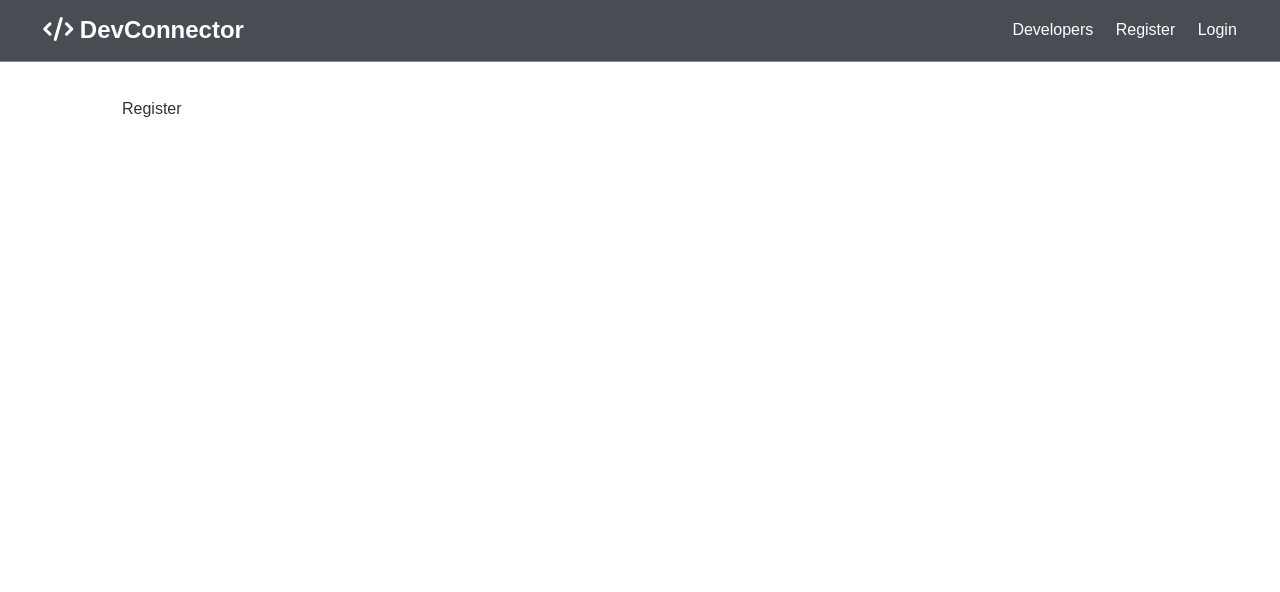
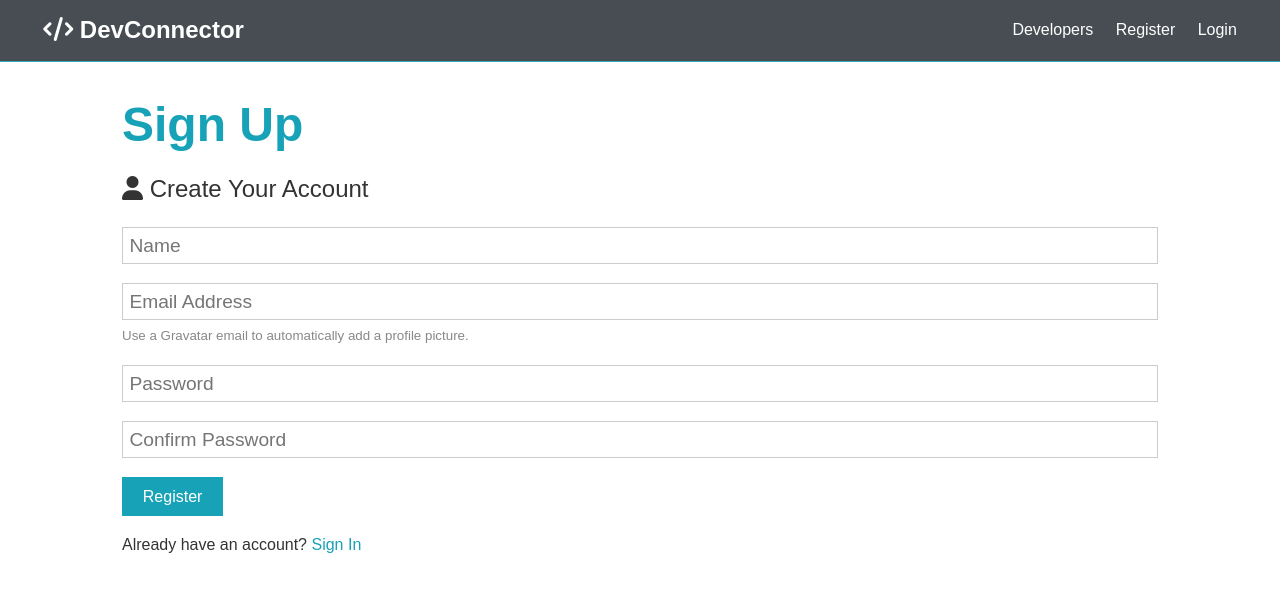
Before and after one commit to jgutschon/DevConnector, a React (Create React App) app in the folder client/: page /register in a window 1280 px wide. Shown: the top 592 px of the page. Built offline with nearby package versions, Linux system fonts and the light colour scheme.

Commit message:
registration page and form (#8)
* add register page form

* useState hook to update form state

* update link to login page

* fix Fragment className warning

* implement form submission

* connect registration form to backend

```diff
--- a/client/src/App.js
+++ b/client/src/App.js
@@ -9,7 +9,8 @@ import Register from './components/auth/Register';
 const App = () => {
   return (
     <Router>
-      <Fragment className="App">
+      <Fragment>
+        <div className="App">
           <Navbar />
           <Route exact path="/" component={Landing} />
           <section className="container">
@@ -18,6 +19,7 @@ const App = () => {
               <Route exact path="/login" component={Login} />
             </Switch>
           </section>
+        </div>
       </Fragment>
     </Router>
   );
--- a/client/src/components/auth/Register.js
+++ b/client/src/components/auth/Register.js
@@ -1,7 +1,107 @@
-import React, { Fragment } from 'react';
+import React, { Fragment, useState } from 'react';
+import { Link } from 'react-router-dom';
+import axios from 'axios';
 
 const Register = () => {
-  return <Fragment>Register</Fragment>;
+  const [formData, setFormData] = useState({
+    name: '',
+    email: '',
+    password: '',
+    password2: '',
+  });
+
+  const { name, email, password, password2 } = formData;
+
+  const onChange = (event) =>
+    setFormData({ ...formData, [event.target.name]: event.target.value });
+
+  const onSubmit = async (event) => {
+    event.preventDefault();
+    if (password !== password2) {
+      console.log('Passwords do not match.');
+    } else {
+      const newUser = {
+        name,
+        email,
+        password,
+      };
+
+      try {
+        const config = {
+          headers: {
+            'Content-Type': 'application/json',
+          },
+        };
+
+        const body = JSON.stringify(newUser);
+        const res = await axios.post('/api/users', body, config);
+
+        console.log(res.data);
+      } catch (err) {
+        console.error(err.response.data);
+      }
+    }
+  };
+
+  return (
+    <Fragment>
+      <h1 className="large text-primary">Sign Up</h1>
+      <p className="lead">
+        <i className="fas fa-user"></i> Create Your Account
+      </p>
+      <form className="form" onSubmit={(event) => onSubmit(event)}>
+        <div className="form-group">
+          <input
+            type="text"
+            placeholder="Name"
+            name="name"
+            value={name}
+            onChange={(event) => onChange(event)}
+            required
+          />
+        </div>
+        <div className="form-group">
+          <input
+            type="email"
+            placeholder="Email Address"
+            name="email"
+            value={email}
+            onChange={(event) => onChange(event)}
+            required
+          />
+          <small className="form-text">
+            Use a Gravatar email to automatically add a profile picture.
+          </small>
+        </div>
+        <div className="form-group">
+          <input
+            type="password"
+            placeholder="Password"
+            name="password"
+            minLength="6"
+            value={password}
+            onChange={(event) => onChange(event)}
+            required
+          />
+        </div>
+        <div className="form-group">
+          <input
+            type="password"
+            placeholder="Confirm Password"
+            name="password2"
+            minLength="6"
+            value={password2}
+            onChange={(event) => onChange(event)}
+            required
+          />
+        </div>
+        <input type="submit" className="btn btn-primary" value="Register" />
+      </form>
+      <p className="my-1">
+        Already have an account? <Link to="/login">Sign In</Link>
+      </p>
+    </Fragment>
+  );
 };
 
 export default Register;
```
Also changed, not shown: 1 other file (tests, documents, lock files or other folders). Lines whose indentation alone changed are shown as unchanged.
